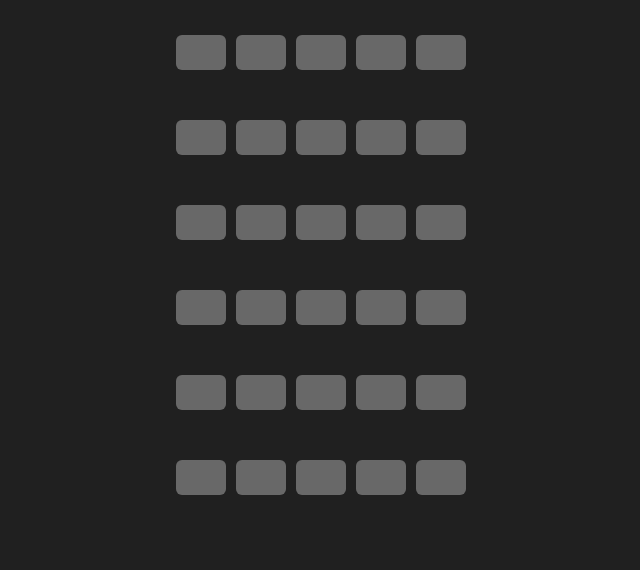
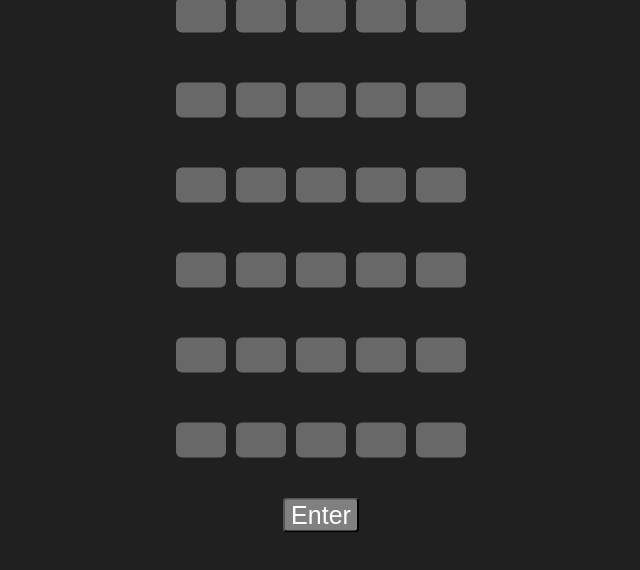
Before and after one commit to antgurevich/Wordle, a React (Create React App) app: page / in a window 1280 px wide. Shown: the top 570 px of the page, without its empty margins (319-959 px from the left). Built offline with nearby package versions, Linux system fonts and the light colour scheme.

Commit message:
Added Submit button

```diff
--- a/src/Components/SubmitButton/index.tsx
+++ b/src/Components/SubmitButton/index.tsx
@@ -1,12 +1,17 @@
+import "./styles.scss"
+
+const baseClass = 'SubmitButton'
+
 export const SubmitButton = () => {
 
     const handleClick = () => {
-
+        // TODO
     }
 
     return(
-        <div>
-            <button onClick={handleClick}>
+        <div className={`${baseClass}`}>
+            <button className={`${baseClass}-button`} onClick={handleClick}>
+                Enter
             </button>
         </div>
     )
--- /dev/null
+++ b/src/Components/SubmitButton/styles.scss
@@ -0,0 +1,12 @@
+.SubmitButton {
+    text-align: center;
+    padding-top: 40px;
+}
+
+.SubmitButton-button {
+    cursor: pointer;
+    font-size: 25px;
+    color: white;
+    border-radius: 4px;
+    background-color: grey;
+}
--- a/src/Containers/MainPage/index.tsx
+++ b/src/Containers/MainPage/index.tsx
@@ -1,3 +1,4 @@
+import SubmitButton from "../../Components/SubmitButton";
 import CharGrid from "../CharGrid"
 import "./styles.scss"
 
@@ -7,6 +8,7 @@ export const MainPage = () => {
 
     return (
       <div className={`${baseClass}`}>
+        <div className={`${baseClass}-content`}>
           <div className={`${baseClass}-grid`}>
             <CharGrid />
             <CharGrid />
@@ -15,6 +17,8 @@ export const MainPage = () => {
             <CharGrid />
             <CharGrid />
           </div>
+          <SubmitButton />
+        </div>
       </div>
     );
 }
--- a/src/Containers/MainPage/styles.scss
+++ b/src/Containers/MainPage/styles.scss
@@ -9,7 +9,7 @@ html, body { // Clears default margins
     background-color: #202020;
 }
 
-.MainPage-grid{
+.MainPage-content{
     margin: 0;
     position: absolute;
     top: 30%;
```
Lines whose indentation alone changed are shown as unchanged.
